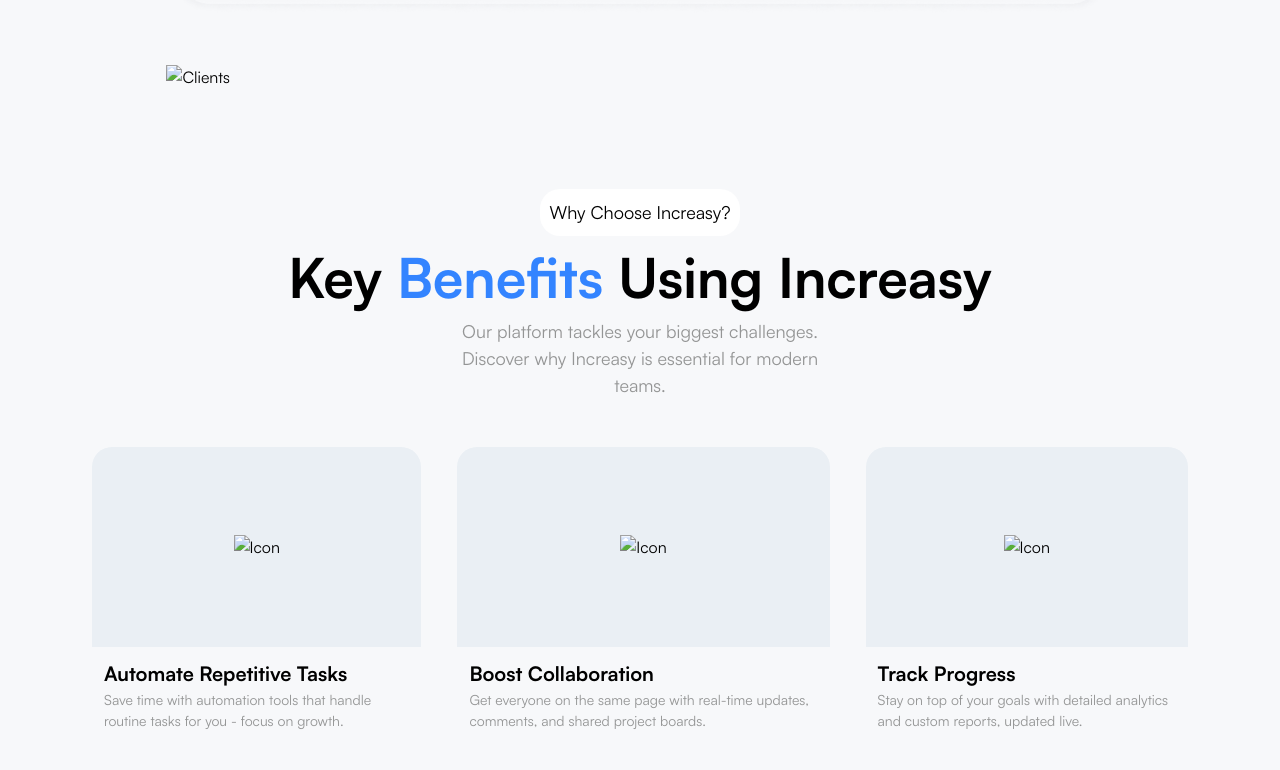
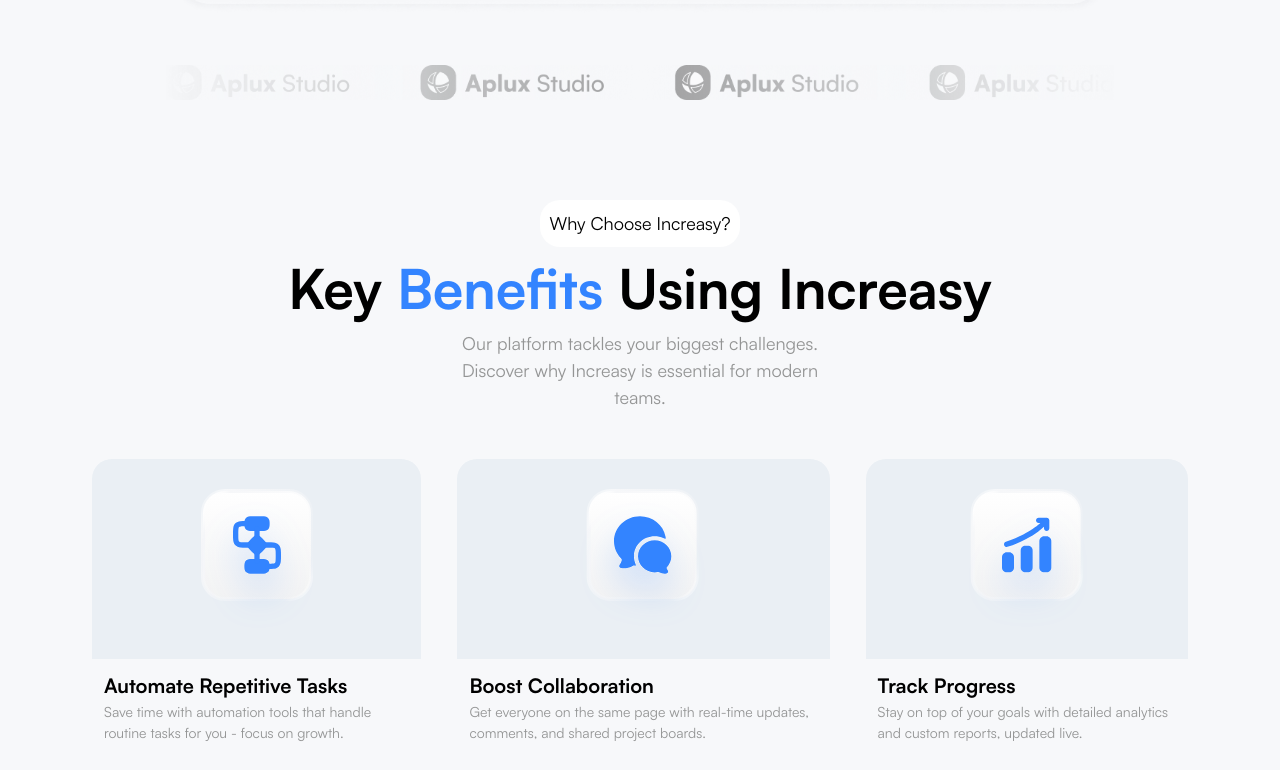
Before and after one commit to Couragenwanduka/landingPage_test, a plain HTML site: page index.html in a window 1280 px wide. Shown: the part 1349-2119 px from the top of the page. Drawn offline with nearby package versions, Linux system fonts and the light colour scheme.

Commit message:
made some changes

```diff
--- a/index.html
+++ b/index.html
@@ -84,7 +84,7 @@
         </p>
 
         <span class="mt-5 flex text-sm text-[#949595] gap-3 items-center">
-          <img src="/icon/Stars Container.svg" alt="Stars">
+          <img src="image/icon/Stars Container.svg" alt="Stars">
           1k+ rating on Product Hunt
         </span>
       </div>
@@ -94,7 +94,7 @@
   <!-- Video Section -->
   <section class="flex flex-col justify-center item-center wfull mt-[100px] object-contain w-[74%] mx-auto">
     <img src="/image/Video Section.png" alt="Video">
-    <img src="/icon/Clients Section.png" alt="Clients" class="mt-[50px]">
+    <img src="image/icon/Clients Section.png" alt="Clients" class="mt-[50px]">
   </section>
 
   <!-- Why choose us -->
@@ -108,7 +108,7 @@
         <div class="flex gap-3 mt-2 px-[80px] mt-9">
               <div class="p-3">
                      <div class="w-full flex justify-center items-center bg-[#EAEFF4] rounded-t-[20px] h-[200px]">
-                         <img src="/icon/Icon Container.svg" alt="Icon">
+                         <img src="image/icon/Icon Container.svg" alt="Icon">
                      </div>
                      <div class="p-3">
                         <p class="text-[20px] font-bold ">Automate Repetitive Tasks</p>
@@ -117,7 +117,7 @@
               </div>
               <div class="p-3">
                      <div class="w-full flex justify-center items-center bg-[#EAEFF4] rounded-t-[20px] h-[200px]">
-                         <img src="/icon/Icon Container (1).svg" alt="Icon">
+                         <img src="image/icon/Icon Container (1).svg" alt="Icon">
                      </div>
                      <div class="p-3">
                         <p class="text-[20px] font-bold ">Boost Collaboration</p>
@@ -126,7 +126,7 @@
               </div>
               <div class="p-3">
                      <div class="w-full flex justify-center items-center bg-[#EAEFF4] rounded-t-[20px] h-[200px]"   >
-                         <img src="/icon/Icon Container (2).svg" alt="Icon">
+                         <img src="image/icon/Icon Container (2).svg" alt="Icon">
                      </div>
                      <div class="p-3">
                         <p class="text-[20px] font-bold ">Track Progress</p>
@@ -233,7 +233,7 @@ Don’t just take our word for it. Hear from teams who have transformed their pr
 
     <!-- Left Section -->
     <div class="md:w-[40%]">
-      <img src="//image/Logo Container.svg" alt="Logo" class="mb-4">
+      <img src="/image/Logo Container.svg" alt="Logo" class="mb-4">
 
       <p class="text-sm text-gray-300 leading-relaxed w-full md:w-[80%]">
         Follow us and never miss an update on the latest productivity trends, tools, and insights.
```
